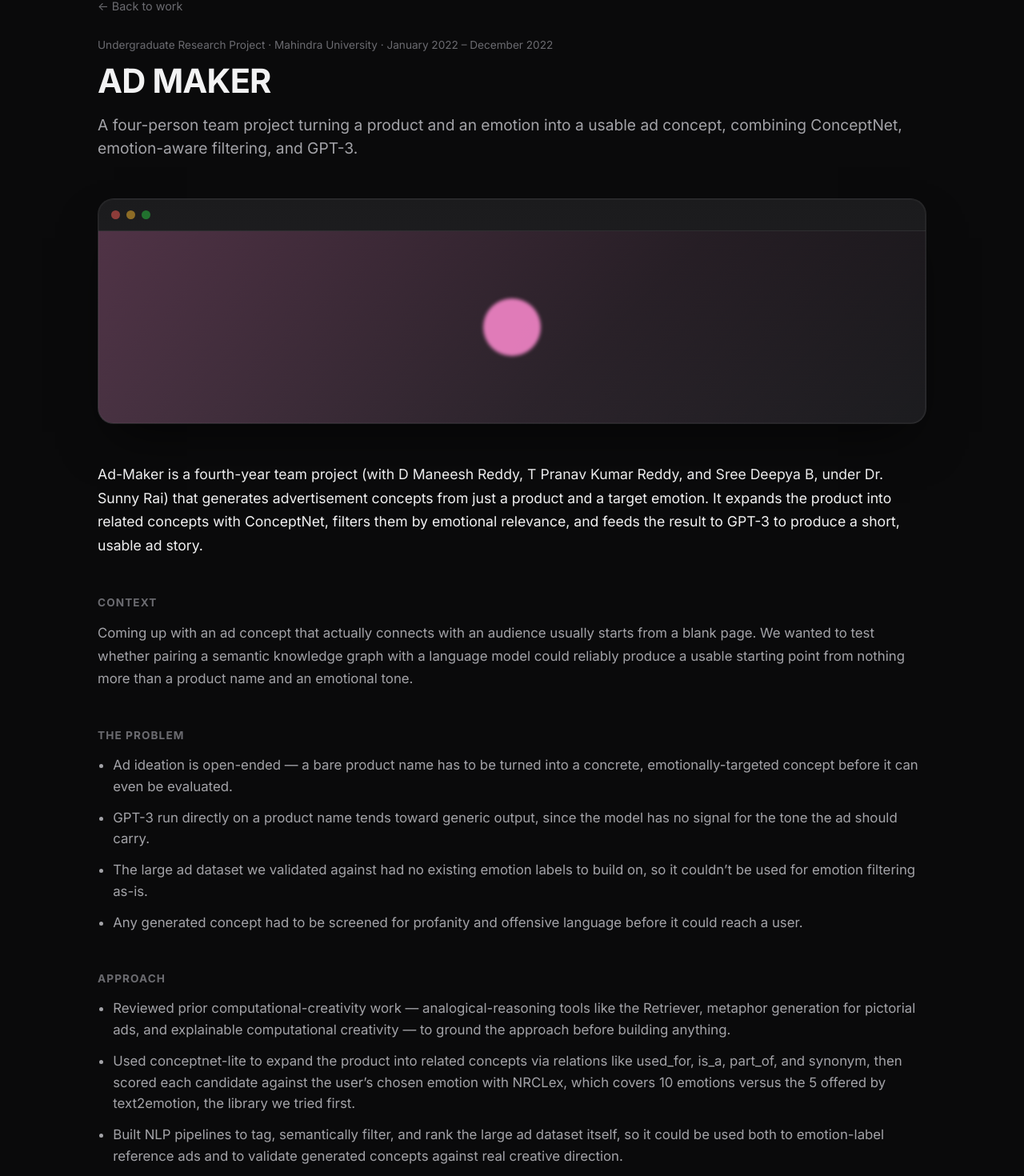
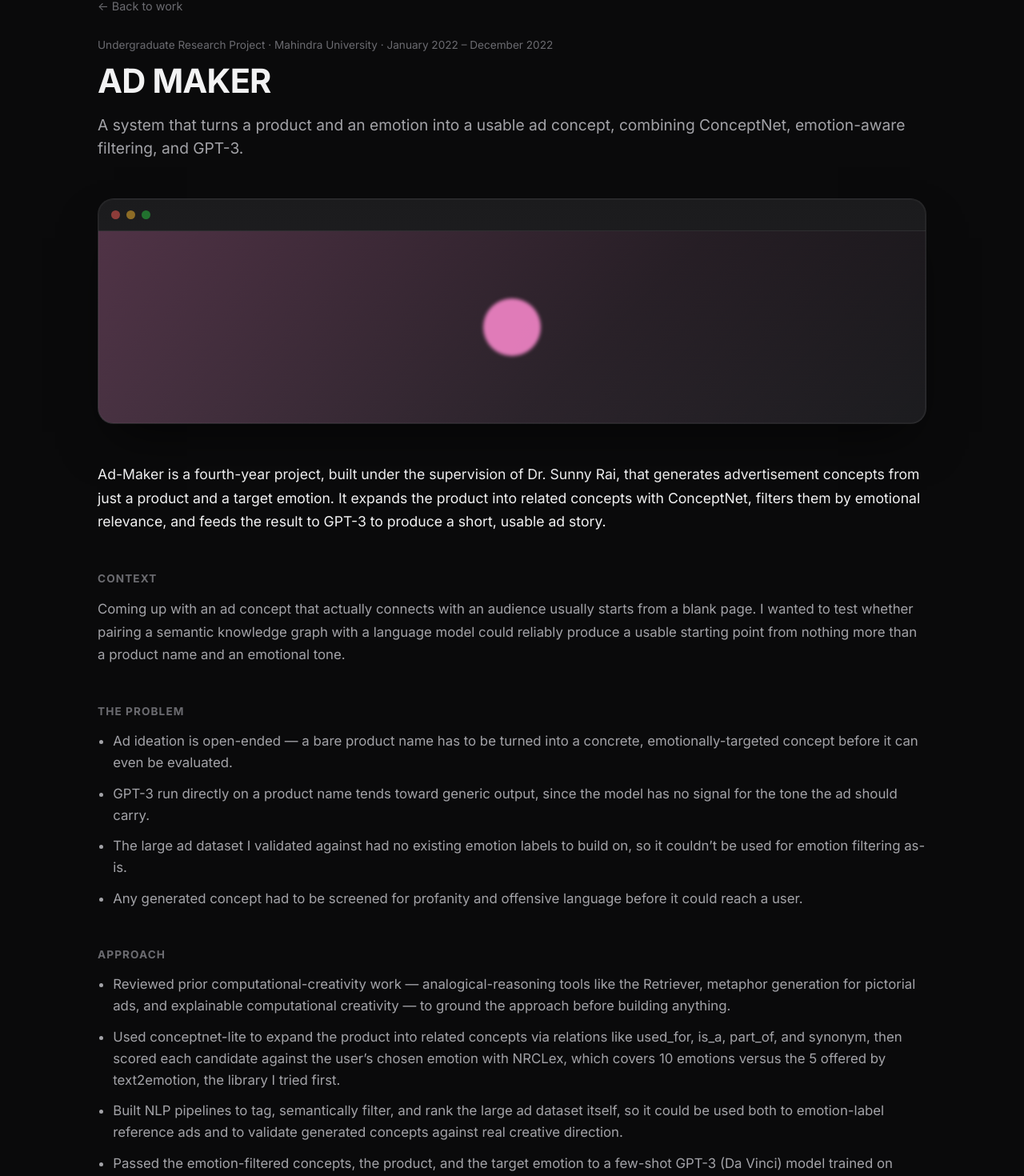
Before and after one commit to Rith0107/rith_portfolio, a React (Vite) app: page /work/ad-maker in a window 1280 px wide. Shown: the part 133-1603 px from the top of the page at 80% size. Built offline with nearby package versions, Linux system fonts and the light colour scheme.

Commit message:
fix: drop team-project framing from AD MAKER case study
Remove teammate names and any mention that this was a team project,
switching the copy to first person throughout. Keep the supervisor
credit.

```diff
--- a/src/data/workEntries.ts
+++ b/src/data/workEntries.ts
@@ -222,20 +222,20 @@ export const workEntries: WorkEntry[] = [
     category: 'project',
     accent: '#ff8bd1',
     oneLiner:
-      'A four-person team project turning a product and an emotion into a usable ad concept, combining ConceptNet, emotion-aware filtering, and GPT-3.',
+      'A system that turns a product and an emotion into a usable ad concept, combining ConceptNet, emotion-aware filtering, and GPT-3.',
     overview:
-      'Ad-Maker is a fourth-year team project (with D Maneesh Reddy, T Pranav Kumar Reddy, and Sree Deepya B, under Dr. Sunny Rai) that generates advertisement concepts from just a product and a target emotion. It expands the product into related concepts with ConceptNet, filters them by emotional relevance, and feeds the result to GPT-3 to produce a short, usable ad story.',
+      'Ad-Maker is a fourth-year project, built under the supervision of Dr. Sunny Rai, that generates advertisement concepts from just a product and a target emotion. It expands the product into related concepts with ConceptNet, filters them by emotional relevance, and feeds the result to GPT-3 to produce a short, usable ad story.',
     context:
-      'Coming up with an ad concept that actually connects with an audience usually starts from a blank page. We wanted to test whether pairing a semantic knowledge graph with a language model could reliably produce a usable starting point from nothing more than a product name and an emotional tone.',
+      'Coming up with an ad concept that actually connects with an audience usually starts from a blank page. I wanted to test whether pairing a semantic knowledge graph with a language model could reliably produce a usable starting point from nothing more than a product name and an emotional tone.',
     problem: [
       'Ad ideation is open-ended — a bare product name has to be turned into a concrete, emotionally-targeted concept before it can even be evaluated.',
       'GPT-3 run directly on a product name tends toward generic output, since the model has no signal for the tone the ad should carry.',
-      'The large ad dataset we validated against had no existing emotion labels to build on, so it couldn’t be used for emotion filtering as-is.',
+      'The large ad dataset I validated against had no existing emotion labels to build on, so it couldn’t be used for emotion filtering as-is.',
       'Any generated concept had to be screened for profanity and offensive language before it could reach a user.',
     ],
     process: [
       'Reviewed prior computational-creativity work — analogical-reasoning tools like the Retriever, metaphor generation for pictorial ads, and explainable computational creativity — to ground the approach before building anything.',
-      'Used conceptnet-lite to expand the product into related concepts via relations like used_for, is_a, part_of, and synonym, then scored each candidate against the user’s chosen emotion with NRCLex, which covers 10 emotions versus the 5 offered by text2emotion, the library we tried first.',
+      'Used conceptnet-lite to expand the product into related concepts via relations like used_for, is_a, part_of, and synonym, then scored each candidate against the user’s chosen emotion with NRCLex, which covers 10 emotions versus the 5 offered by text2emotion, the library I tried first.',
       'Built NLP pipelines to tag, semantically filter, and rank the large ad dataset itself, so it could be used both to emotion-label reference ads and to validate generated concepts against real creative direction.',
       'Passed the emotion-filtered concepts, the product, and the target emotion to a few-shot GPT-3 (Da Vinci) model trained on summarized real advertisements, falling back to an unfiltered GPT-3 pass when the emotion filter returned nothing.',
       'Ran every generated output through a profanity-check classifier — a linear SVM trained on 200k labeled samples — before it reached the user.',
```
